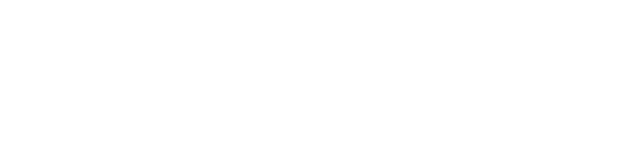
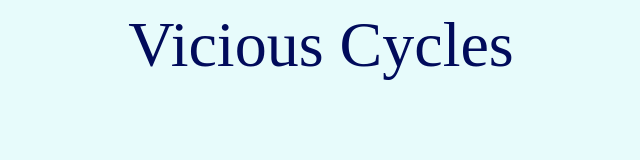
Before and after one commit to jhchambliss/ViciousCyclesProject, a plain HTML site: page index.html in a window 1280 px wide. Shown: the whole page, without its empty margins (319-959 px from the left). Drawn offline with Linux system fonts and the light colour scheme.

Commit message:
Add files via upload

```diff
--- a/index.html
+++ b/index.html
@@ -1,13 +1,35 @@
+<!--
+    Jackie Chambliss
+    October 27, 2020
+    Lesson 11
+    GitHub Assignment
+    index.html
+-->
+
 <!DOCTYPE html>
 <html lang="en">
 <head>
     <meta charset="UTF-8">
     <meta name="viewport" content="width=device-width, initial-scale=1.0">
     <title>Vicious Cycles</title>
+
+    <style>
+        body {
+            background-color: #E7FBFB;
+        }
+
+        header {
+            font-size: 4em;
+            text-align: center;
+            color: #010B5B;
+        }
+    </style>
 </head>
 <body>
-    <header></header>
-    <main></main>
+    <header>Vicious Cycles</header>
+    <main>
+
+    </main>
     <footer></footer>
 </body>
 </html>
```
